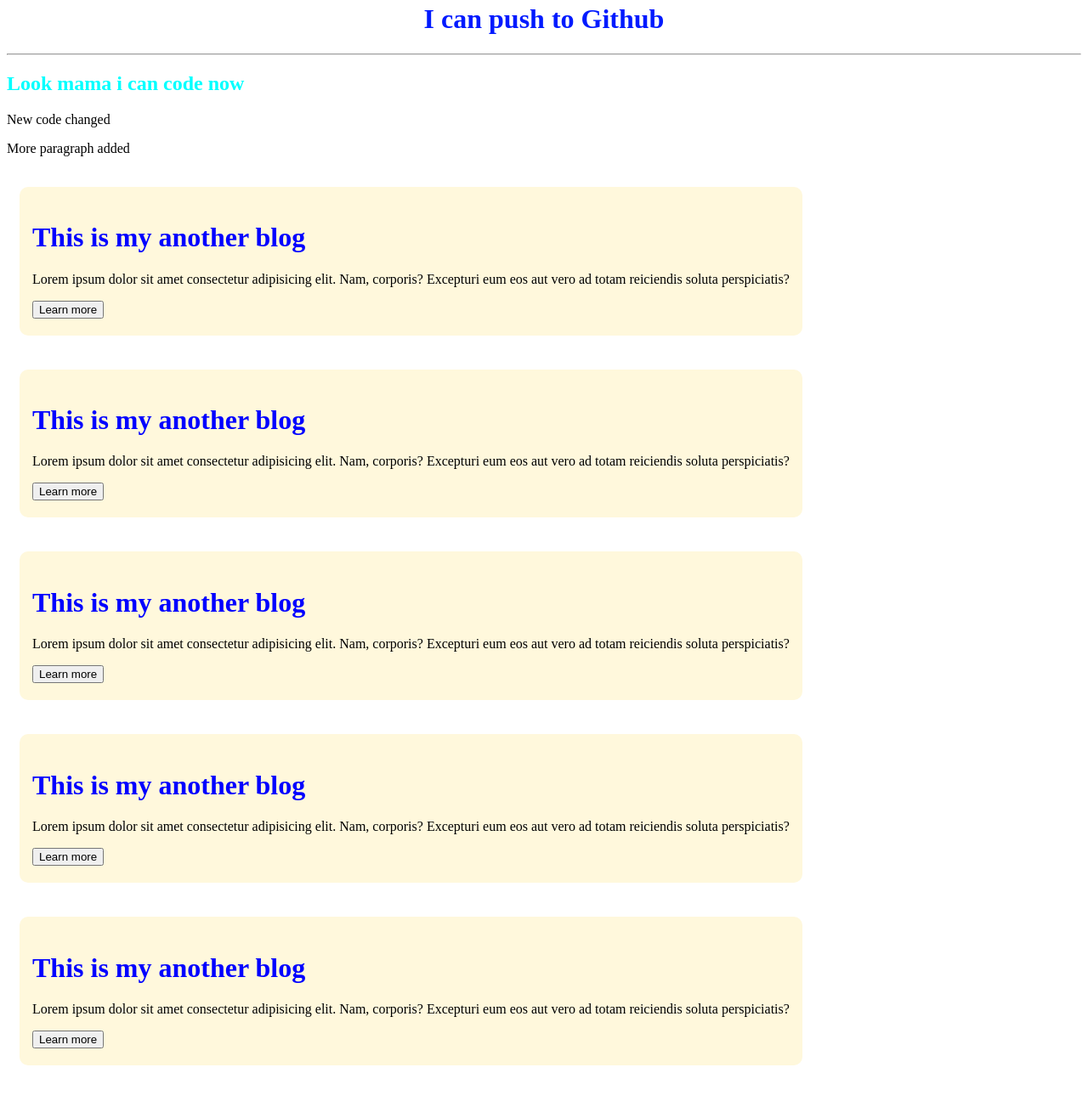
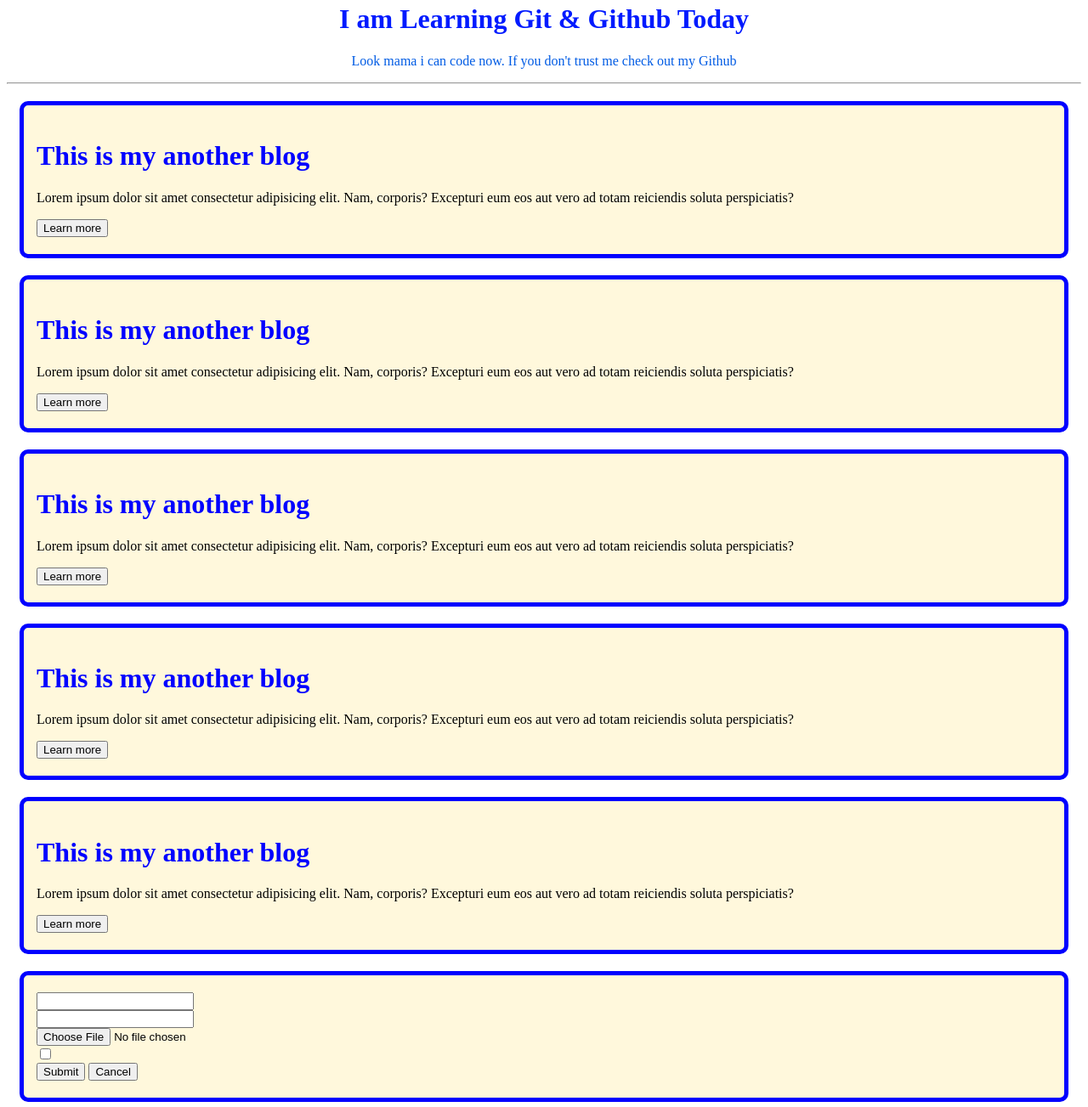
Before and after one commit to rejaul-dev/my-second-repo, a plain HTML site: page index.html in a window 1280 px wide. Shown: the part 17-1320 px from the top of the page at 85% size. Before the commit the page ends 1299 px from the top, so only its background shows below. Drawn offline with Linux system fonts and the light colour scheme.

Commit message:
contact form added

```diff
--- a/index.html
+++ b/index.html
@@ -10,37 +10,50 @@
 </head>
 
 <body>
-    <H1 id="title">I can push to Github</H1>
+    <H1 id="title">I am Learning Git & Github Today</H1>
+    <p id="sub-title">Look mama i can code now. If you don't trust me check out my Github</p>
     <hr>
-    <H2>Look mama i can code now</H2>
-    <p>New code changed</p>
-    <p>More paragraph added</p>
 
     <div class="my-blog">
         <h1>This is my another blog</h1>
         <p>Lorem ipsum dolor sit amet consectetur adipisicing elit. Nam, corporis? Excepturi eum eos aut vero ad totam reiciendis soluta perspiciatis?</p>
         <button>Learn more</button>
     </div>
+
     <div class="my-blog">
         <h1>This is my another blog</h1>
         <p>Lorem ipsum dolor sit amet consectetur adipisicing elit. Nam, corporis? Excepturi eum eos aut vero ad totam reiciendis soluta perspiciatis?</p>
         <button>Learn more</button>
     </div>
+
     <div class="my-blog">
         <h1>This is my another blog</h1>
         <p>Lorem ipsum dolor sit amet consectetur adipisicing elit. Nam, corporis? Excepturi eum eos aut vero ad totam reiciendis soluta perspiciatis?</p>
         <button>Learn more</button>
     </div>
+
     <div class="my-blog">
         <h1>This is my another blog</h1>
         <p>Lorem ipsum dolor sit amet consectetur adipisicing elit. Nam, corporis? Excepturi eum eos aut vero ad totam reiciendis soluta perspiciatis?</p>
         <button>Learn more</button>
     </div>
+
     <div class="my-blog">
         <h1>This is my another blog</h1>
         <p>Lorem ipsum dolor sit amet consectetur adipisicing elit. Nam, corporis? Excepturi eum eos aut vero ad totam reiciendis soluta perspiciatis?</p>
         <button>Learn more</button>
     </div>
+    <form action="">
+        <div class="my-blog">
+            <input type="email"><br>
+            <input type="password"><br>
+            <input type="file"><br>
+            <input type="checkbox"><br>
+            <button>Submit</button>
+            <button>Cancel</button>
+        </div>
+    </form>
+
 </body>
 
 </html>
--- a/style.css
+++ b/style.css
@@ -1,5 +1,10 @@
 H1 {
     color: blue;
+}
+
+#sub-title {
+    color: rgb(0, 91, 228);
+    text-align: center;
 }
 
 #title {
@@ -27,9 +32,8 @@ h2 {
 }
 
 .my-blog {
+    border: 5px solid blue;
     border-radius: 10px;
 }
 
-.my-blog {
-    display: inline-block;
-}
+.my-blog {}
```
